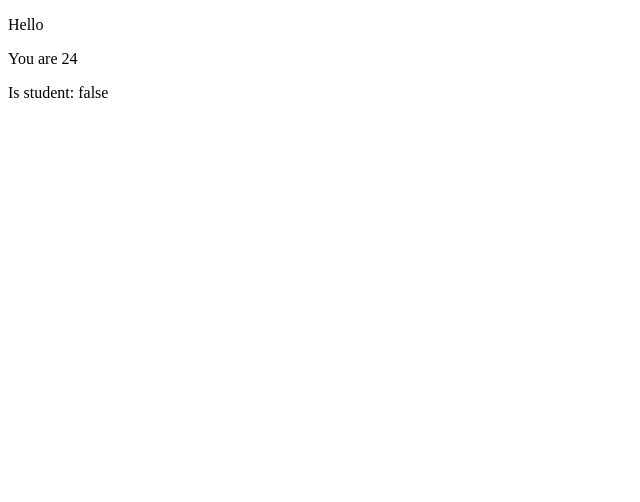
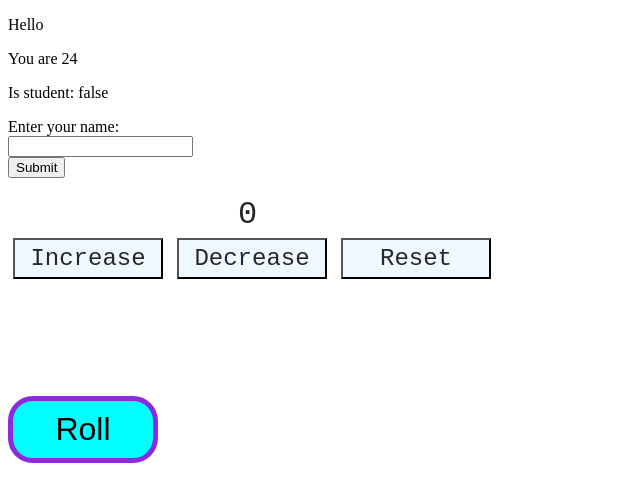
Before and after one commit to synchcyberdescron/MyCodingJourney, a plain HTML site: page Javascript/index.html in a window 1280 px wide. Shown: the whole page, without its empty margins (0-640 px from the left). Drawn offline with Linux system fonts and the light colour scheme.

Commit message:
HTML-CSS-JS
Adding functionality to a website with JS

```diff
--- a/Javascript/index.html
+++ b/Javascript/index.html
@@ -9,9 +9,25 @@
 
 </head>
 <body>
-    <p id="p1">waAE</p>
+    <p id="p1"></p>
     <p id="p2"></p>
     <p id="p3"></p>
+
+    <label for="name">Enter your name: </label><br>
+    <input type="text" id="myText"><br>
+    <button id = "myButton">Submit</button><br><br>
+
+
+    <label for="counting number" id = "count">0</label><br>
+    <button id = "increase">Increase</button>
+    <button id ="decrease">Decrease</button>
+    <button id = "reset">Reset</button><br><br><br><br>
+
+    <label for="roll the dice" id = "roll"></label><br>
+    <button id = "roll1">Roll</button>
+
+
+
     <script src="index.js"></script>
 </body>
 </html>
--- a/Javascript/index.js
+++ b/Javascript/index.js
@@ -5,3 +5,30 @@ let isStudent = false;
 document.getElementById("p1").innerHTML = "Hello " , name1;
 document.getElementById("p2").innerHTML = "You are "+age;
 document.getElementById("p3").innerHTML = "Is student: "+isStudent;
+
+ // let username = window.prompt("Whats your name?");
+ // console.log(username);
+let username;
+document.getElementById("myButton").onclick = function(){
+    username = document.getElementById("myText").value;
+    console.log(username);
+}
+let count = 0;
+document.getElementById("increase").onclick = function(){
+    count += 1;
+    document.getElementById("count").innerHTML = count;
+}
+document.getElementById("decrease").onclick = function(){
+    count -= 1;
+    document.getElementById("count").innerHTML = count;
+}
+document.getElementById("reset").onclick = function(){
+    count = 0;
+    document.getElementById("count").innerHTML = count;
+}
+let rollldice = 0
+document.getElementById("roll1").onclick = function(){
+    rollldice =Math.round( Math.random() * 100);
+    document.getElementById("roll").innerHTML = rollldice;
+
+}
--- a/Javascript/style.css
+++ b/Javascript/style.css
@@ -0,0 +1,49 @@
+#increase{
+    font-size: x-large;
+    font-family: 'Courier New', Courier, monospace;
+    color: rgb(37, 39, 41);
+    background-color: aliceblue;
+    margin: 5px;
+    padding: 5px;
+    width: 150px;
+}
+#decrease{
+    font-size: x-large;
+    font-family: 'Courier New', Courier, monospace;
+    color: rgb(37, 39, 41);
+    background-color: aliceblue;
+    margin: 5px;
+    padding: 5px;
+    width: 150px;
+}
+#reset{
+    font-size: x-large;
+    font-family: 'Courier New', Courier, monospace;
+    color: rgb(37, 39, 41);
+    background-color: aliceblue;
+    margin: 5px;
+    padding: 5px;
+    width: 150px;
+}
+#count{
+    font-size: x-large;
+    font-family: 'Courier New', Courier, monospace;
+    color: rgb(37, 39, 41);
+    font-size:xx-large;
+    margin-left: 230px;
+}
+#roll{
+    font-size:xx-large;
+    font-size: 50px;
+}
+#roll1{
+    font-size: xx-large;
+    width: 150px;
+    padding: 10px;
+    border: solid 5px;
+    border-color: blueviolet;
+    border-radius: 25px;
+    background-color: aqua;
+
+
+}
```
Also changed, not shown: 1 other file.
